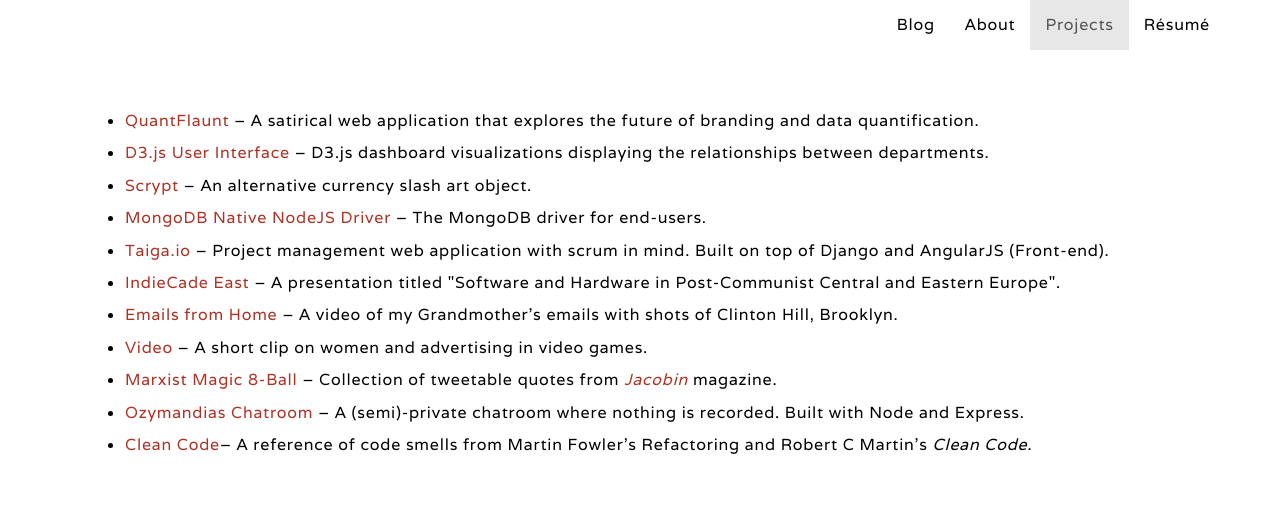
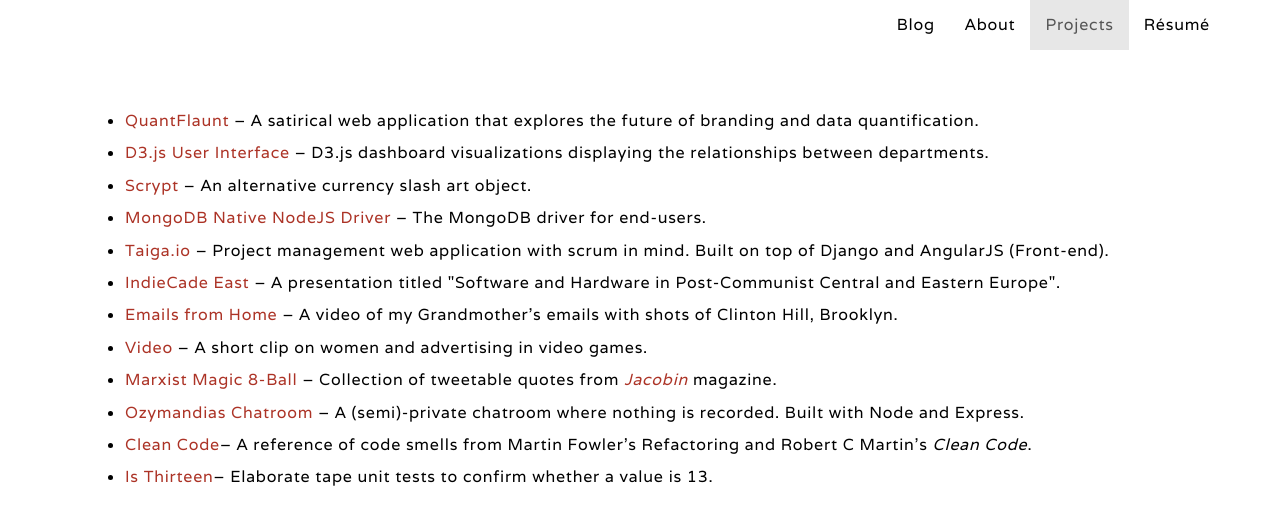
Before and after one commit to janaipakos/janaipakos.github.io, a Jekyll site: the page built from projects.md, in a window 1280 px wide. Shown: the top 525 px of the page. Built offline with Jekyll 4.4.1, drawn with Linux system fonts in a browser that asks for light colours; nearby versions of some CDN libraries.

Commit message:
Add project

```diff
--- a/projects.md
+++ b/projects.md
@@ -19,6 +19,8 @@ active: projects
                 <li class="projects"><a class="link" href='https://github.com/janaipakos/Marx-Magic-8-Bball'>Marxist Magic 8-Ball</a> – Collection of tweetable quotes from <a href="https:jacobinmag.com" class="link"><em>Jacobin</em></a> magazine.</li>
                 <li class="projects"><a class="link"  href='https://github.com/janaipakos/Ozymandias-Chatroom'>Ozymandias Chatroom</a> – A (semi)-private chatroom where nothing is recorded. Built with Node and Express.</li>
                 <li class="projects"><a class="link"  href='https://github.com/janaipakos/Clean-Code-Smells-and-Heuristics'>Clean Code</a>– A reference of code smells from Martin Fowler's Refactoring and Robert C Martin's <em>Clean Code</em>.</li>
+                <li class="projects"><a class="link"  href='https://github.com/janaipakos/is-thirteen'>Is Thirteen</a>– Elaborate tape unit tests to confirm whether a value is 13.</li>
+
 
 
                </ul>
```
